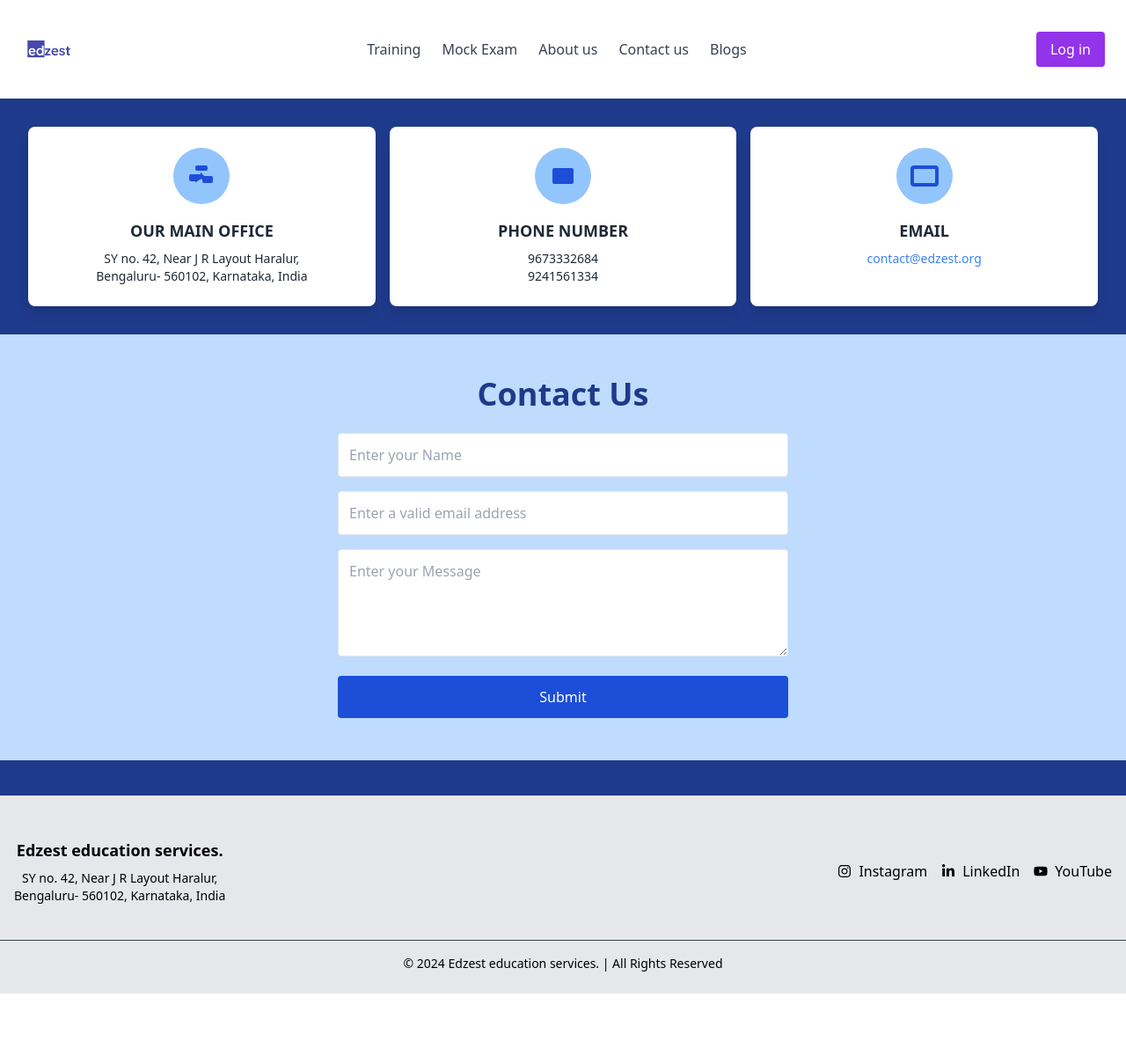
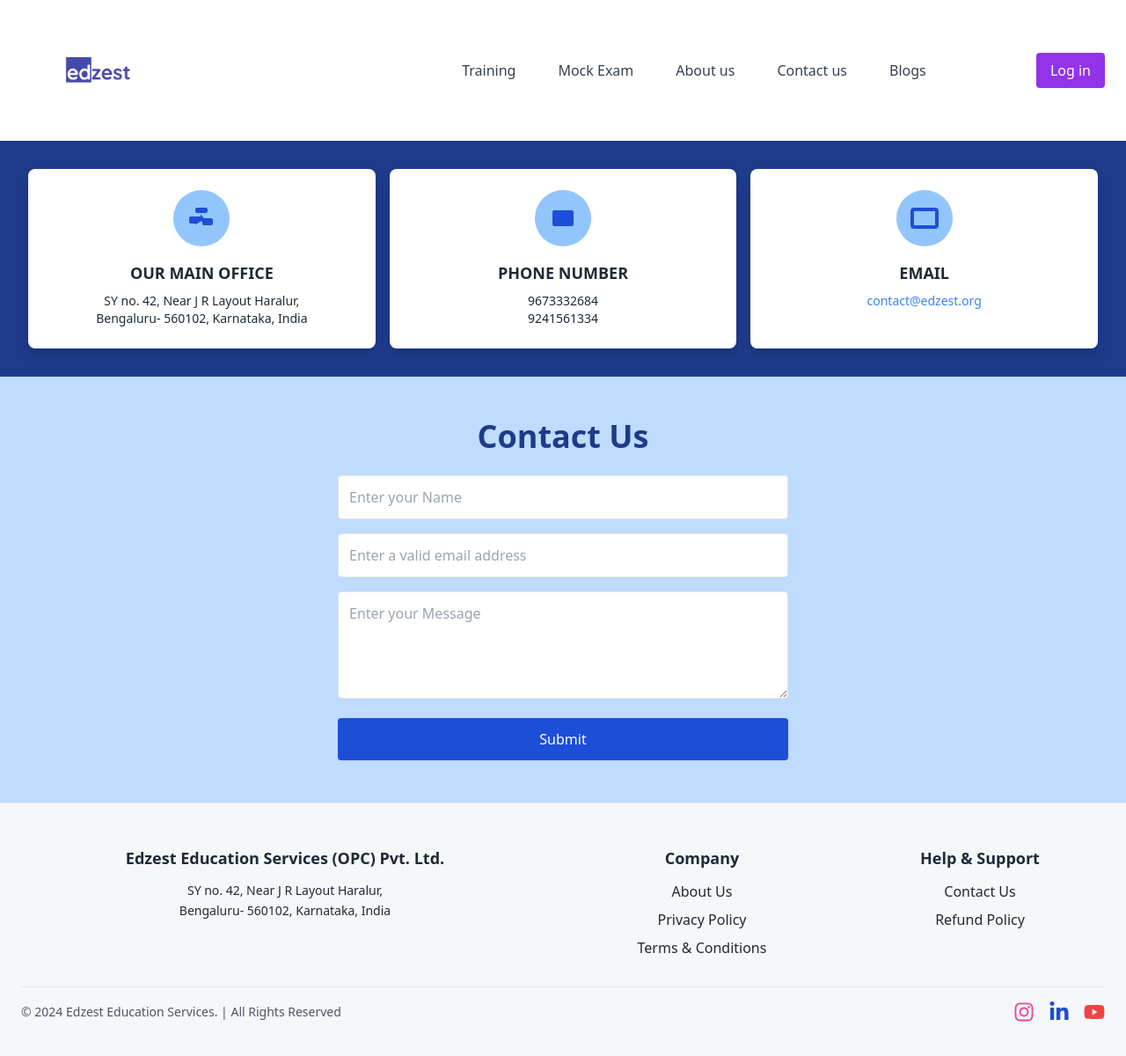
Before and after one commit to imtiyaz597/projectdoc, a React (Create React App) app: page /contact in a window 1280 px wide. Shown: the top 1200 px of the page at 88% size. Before the commit the page ends 1129 px from the top, so only its background shows below. Built offline with nearby package versions, Linux system fonts and the light colour scheme.

Commit message:
Normalize line endings

```diff
--- a/src/App.js
+++ b/src/App.js
@@ -17,7 +17,8 @@ import Blogs from "./components/Blogs"; // Blogs page
 import Footer from "./components/Footer";
 import Login from "./components/Login";
 import Contactus from "./components/Contactus";
-
+import PrivacyPolicy from "./components/Privacy Policy";
+import TermsConditions from "./components/Terms & Conditions";
 function App() {
   return (
     <div className="App">
@@ -53,7 +54,8 @@ function App() {
           <Route path="/contact" element={<Contactus />} />
           <Route path="/blogs" element={<Blogs />} />
           <Route path="/login" element={<Login />} />
-
+          <Route path="/privacypolicy" element={<PrivacyPolicy />} />
+          <Route path="/terms&conditions" element={<TermsConditions />} />
           {/* Catch-All Redirect */}
           <Route path="*" element={<Hero />} /> {/* Invalid route goes to home */}
         </Routes>
--- a/src/components/Banner.js
+++ b/src/components/Banner.js
@@ -27,9 +27,14 @@ const Announcement = () => {
         </p>
 
         {/* Button */}
-        <button className="bg-purple-600 text-white px-6 py-2 rounded-lg hover:bg-purple-700 transition duration-300">
-          Join Now
-        </button>
+        <a
+              href="https://exams.edzest.org/learn/batch/PMP-Exam-Prep-Jan"
+              target="_blank"
+              rel="noopener noreferrer"
+              className="inline-block bg-purple-600 hover:bg-purple-700 text-white font-semibold py-3 px-6 rounded-lg transition duration-300"
+            >
+              join now
+            </a>
       </div>
     </section>
   );
--- a/src/components/Contactus.js
+++ b/src/components/Contactus.js
@@ -1,7 +1,45 @@
-import React from "react";
+import React, { useState } from "react";
 import Footer from "./Footer";
 
 const ContactUs = () => {
+  const [formData, setFormData] = useState({
+    name: "",
+    email: "",
+    message: "",
+  });
+
+  const handleChange = (e) => {
+    const { name, value } = e.target;
+    setFormData({ ...formData, [name]: value });
+  };
+
+  const handleSubmit = (e) => {
+    e.preventDefault();
+
+
+    fetch("http://localhost:5000/contact", {
+      method: "POST",
+      headers: {
+        "Content-Type": "application/json",
+      },
+      body: JSON.stringify(formData), // Send form data to the backend
+    })
+      .then((response) => {
+        if (!response.ok) {
+          throw new Error("Failed to save data");
+        }
+        return response.text();
+      })
+      .then((message) => {
+        alert(message); // Show success message
+        setFormData({ name: "", email: "", message: "" }); // Clear form fields
+      })
+      .catch((error) => {
+        console.error("Error:", error);
+        alert("An error occurred. Please try again.");
+      });
+  };
+
   return (
     <div className="bg-blue-900 text-center text-gray-800">
       {/* Contact Info Section */}
@@ -22,7 +60,8 @@ const ContactUs = () => {
           </div>
           <h3 className="text-lg font-bold mt-4">OUR MAIN OFFICE</h3>
           <p className="text-sm mt-2">
-          SY no. 42, Near J R Layout Haralur, <br /> Bengaluru- 560102, Karnataka, India
+            SY no. 42, Near J R Layout Haralur, <br /> Bengaluru- 560102,
+            Karnataka, India
           </p>
         </div>
 
@@ -70,26 +109,35 @@ const ContactUs = () => {
       {/* Contact Form Section */}
       <div className="bg-blue-200 py-12">
         <h2 className="text-4xl font-bold text-blue-900 mb-6">Contact Us</h2>
-        <div className="max-w-lg mx-auto">
+        <form onSubmit={handleSubmit} className="max-w-lg mx-auto">
           <input
             type="text"
+            name="name"
             placeholder="Enter your Name"
+            value={formData.name}
+            onChange={handleChange}
             className="w-full p-3 mb-4 border rounded"
           />
           <input
             type="email"
+            name="email"
             placeholder="Enter a valid email address"
+            value={formData.email}
+            onChange={handleChange}
             className="w-full p-3 mb-4 border rounded"
           />
           <textarea
+            name="message"
             placeholder="Enter your Message"
             rows="4"
+            value={formData.message}
+            onChange={handleChange}
             className="w-full p-3 mb-4 border rounded"
           ></textarea>
-          <button className="w-full bg-blue-700 text-white py-3 rounded hover:bg-blue-600">
+          <button type="submit" className="w-full bg-blue-700 text-white py-3 rounded hover:bg-blue-600">
             Submit
           </button>
-        </div>
+        </form>
       </div>
 
       {/* Footer */}
--- a/src/components/Footer.js
+++ b/src/components/Footer.js
@@ -1,54 +1,71 @@
 import React from "react";
 import { FaInstagram, FaLinkedinIn, FaYoutube } from "react-icons/fa";
+import { Link } from "react-router-dom"; // Import Link
 
 const Footer = () => {
   return (
-    <footer className="bg-gray-200 text-black py-6 mt-10">
-      <div className="container mx-auto px-4 sm:flex sm:justify-between sm:items-center">
+    <footer className="bg-gray-100 text-gray-800 py-6 border-t shadow-md">
+      <div className="container mx-auto px-6">
+        <div className="grid grid-cols-1 md:grid-cols-4 gap-8">
           {/* Company Info */}
-        <div className="mb-4 sm:mb-0">
-          <h4 className="text-lg font-semibold mb-2">Edzest education services.</h4>
-          <p className="text-sm">
+          <div className="col-span-2">
+            <h4 className="text-lg font-semibold mb-3">Edzest Education Services (OPC) Pvt. Ltd.</h4>
+            <p className="text-sm leading-relaxed">
               SY no. 42, Near J R Layout Haralur,<br />
               Bengaluru- 560102, Karnataka, India
             </p>
           </div>
 
+          {/* Navigation Links */}
+          <div>
+            <h4 className="text-lg font-semibold mb-3">Company</h4>
+            <ul className="space-y-2">
+              <li><Link to="/about" className="hover:text-blue-500">About Us</Link></li>
+              <li><Link to="/privacypolicy" className="hover:text-blue-500">Privacy Policy</Link></li>
+              <li><Link to="/terms-and-conditions" className="hover:text-blue-500">Terms & Conditions</Link></li>
+            </ul>
+          </div>
+
+          <div>
+            <h4 className="text-lg font-semibold mb-3">Help & Support</h4>
+            <ul className="space-y-2">
+              <li><Link to="/contact" className="hover:text-blue-500">Contact Us</Link></li>
+              <li><Link to="/refund-policy" className="hover:text-blue-500">Refund Policy</Link></li>
+            </ul>
+          </div>
+        </div>
+
+        <div className="flex justify-between items-center mt-8 border-t pt-4">
+          <div className="text-sm text-gray-600">&copy; {new Date().getFullYear()} Edzest Education Services. | All Rights Reserved</div>
+
           {/* Social Media Links */}
           <div className="flex space-x-4">
-          {/* Social Media Icon Links */}
             <a
               href="https://instagram.com"
               target="_blank"
               rel="noopener noreferrer"
-            className="hover:text-pink-500 flex items-center space-x-2"
+              className="text-pink-500 text-2xl hover:opacity-75"
             >
               <FaInstagram />
-            <span>Instagram</span>
             </a>
             <a
               href="https://www.linkedin.com/company/edzest"
               target="_blank"
               rel="noopener noreferrer"
-            className="hover:text-blue-700 flex items-center space-x-2"
+              className="text-blue-700 text-2xl hover:opacity-75"
             >
               <FaLinkedinIn />
-            <span>LinkedIn</span>
             </a>
             <a
               href="https://www.youtube.com/@edzest"
               target="_blank"
               rel="noopener noreferrer"
-            className="hover:text-red-500 flex items-center space-x-2"
+              className="text-red-500 text-2xl hover:opacity-75"
             >
               <FaYoutube />
-            <span>YouTube</span>
             </a>
           </div>
         </div>
-
-      <div className="border-t border-gray-700 mt-4 pt-4 text-center text-sm">
-        &copy; {new Date().getFullYear()} Edzest education services. | All Rights Reserved
       </div>
     </footer>
   );
--- a/src/components/Hero.js
+++ b/src/components/Hero.js
@@ -12,12 +12,14 @@ const Hero = () => {
         <p className="text-gray-600">
           Your trusted partner in mastering project management with a focused approach to PMP® certification.
         </p>
-        <Link
-          to="/courses"
-          className="inline-block mt-4 px-6 py-3 bg-purple-600 text-white rounded hover:bg-purple-700"
-        >
-          Explore Courses
-        </Link>
+        <a
+              href="https://exams.edzest.org/learn/batch/PMP-Exam-Prep-Jan"
+              target="_blank"
+              rel="noopener noreferrer"
+              className="inline-block bg-purple-600 hover:bg-purple-700 text-white font-semibold py-3 px-6 rounded-lg transition duration-300"
+            >
+              Enroll Now
+            </a>
       </div>
 
       {/* Hero Image */}
--- a/src/components/Navbar.js
+++ b/src/components/Navbar.js
@@ -13,19 +13,19 @@ const Navbar = () => {
     <header className="bg-white shadow-md">
       <div className="container mx-auto px-6 py-4 flex justify-between items-center">
         {/* Logo */}
-        <div className="flex items-center space-x-2">
+        <div className="flex items-center space-x-4">
           <Link to="/">
-            <img src={Logo} alt="Logo" className="h-19 w-16 object-contain" />
+            <img src={Logo} alt="Logo" className="h-28 w-24 ml-10 object-contain"  />
           </Link>
         </div>
 
         {/* Desktop Navigation */}
-        <nav className="hidden md:flex space-x-6 text-gray-700 font-medium">
-          <Link to="/training" className="hover:text-purple-600">Training</Link>
-          <Link to="/mock-exam" className="hover:text-purple-600">Mock Exam</Link>
-          <Link to="/about" className="hover:text-purple-600">About us</Link>
-          <Link to="/contact" className="hover:text-purple-600">Contact us</Link>
-          <Link to="/blogs" className="hover:text-purple-600">Blogs</Link>
+        <nav className="hidden md:flex space-x-12 text-gray-700 font-medium">
+          <Link to="/training" className="hover:text-purple-600 ml-60">Training</Link>
+          <Link to="/mock-exam" className="hover:text-purple-600 ml-60">Mock Exam</Link>
+          <Link to="/about" className="hover:text-purple-600 ml-60">About us</Link>
+          <Link to="/contact" className="hover:text-purple-600 ml-60">Contact us</Link>
+          <Link to="/blogs" className="hover:text-purple-600 ml-60">Blogs</Link>
         </nav>
 
         {/* Hamburger Menu for Mobile */}
@@ -56,7 +56,7 @@ const Navbar = () => {
 
         {/* Log In Button */}
         <Link
-          to="/login"
+          to="https://exams.edzest.org/learn/account/signin"
           className="hidden md:flex px-4 py-2 bg-purple-600 text-white rounded hover:bg-purple-700"
         >
           Log in
--- a/src/components/Preparation.js
+++ b/src/components/Preparation.js
@@ -4,22 +4,22 @@ export default function PreparationOptions() {
   return (
     <div className="container mx-auto px-4 py-16">
       {/* Heading */}
-      <h1 className="text-5xl font-bold text-black mb-6">Preparation Options</h1>
-      <p className="text-lg text-gray-700 mb-12">
+      <h1 className="text-5xl font-bold text-black mb-6 text-center">Preparation Options</h1>
+      <p className="text-lg text-gray-700 mb-12 text-center">
         Empower your certification journey with our comprehensive preparation options.
         Choose from expert-led training, and real exam-like mock tests to achieve exam
-        success confidently
+        success confidently.
       </p>
 
       {/* Two Columns */}
-      <div className="grid grid-cols-1 lg:grid-cols-2 gap-8">
+      <div className="grid grid-cols-1 lg:grid-cols-2 gap-1 justify-items-center">
         {/* Card 1 */}
-        <div className="bg-purple-100 rounded-lg shadow-lg p-8">
+        <div className="bg-purple-100 rounded-lg shadow-lg p-8 w-96 text-center">
           <h2 className="text-xl font-bold text-purple-700 mb-4">PMP® Live Training</h2>
           <p className="text-gray-800 font-semibold mb-4">
             Master PMP® with Expert-Led Training & Free Mock Exam Access
           </p>
-          <ul className="text-gray-700 list-disc ml-5 mb-8 space-y-2">
+          <ul className="text-gray-700 list-disc list-inside mb-8 space-y-2">
             <li>35 contact hours</li>
             <li>40 hrs. of live training</li>
             <li>Recorded videos for revision</li>
@@ -35,12 +35,12 @@ export default function PreparationOptions() {
         </div>
 
         {/* Card 2 */}
-        <div className="bg-purple-50 rounded-lg shadow-lg p-8">
+        <div className="bg-purple-50 rounded-lg shadow-lg p-8 w-96 text-center">
           <h2 className="text-xl font-bold text-purple-700 mb-4">PMP® Mock Exam</h2>
           <p className="text-gray-800 font-semibold mb-4">
             Ace the PMP® Exam with Realistic Mock Tests
           </p>
-          <ul className="text-gray-700 list-disc ml-5 mb-8 space-y-2">
+          <ul className="text-gray-700 list-disc list-inside mb-8 space-y-2">
             <li>5 mini mock exams</li>
             <li>5 full length mock exams</li>
             <li>1:1 Personalised support</li>
@@ -48,12 +48,12 @@ export default function PreparationOptions() {
             <li>E-book</li>
             <li>Summary books</li>
           </ul>
-          <button className="bg-purple-700 hover:bg-purple-200 text-white font-semibold py-2 px-6 rounded">
+          <button className="bg-purple-700 hover:bg-purple-800 text-white font-semibold py-2 px-6 rounded">
             Enroll Now
           </button>
         </div>
+
       </div>
-
     </div>
   );
 }
--- a/src/components/Testimonial.js
+++ b/src/components/Testimonial.js
@@ -6,39 +6,39 @@ const testimonials = [
       role: "Project Manager",
       feedback:
         "The PMP certification training at Edzest helped me gain a comprehensive understanding of project management. The hands-on approach and real-world examples made the learning process engaging.",
-      image: "john-doe.jpg", // Assuming you have an image named john-doe.jpg
+      image: "/assets/Jawed Ahmad.png", // Correct path from public folder
     },
     {
       name: "Jane Smith",
       role: "Business Analyst",
       feedback:
         "The support provided throughout the course was exceptional. The personalized guidance and resources helped me achieve my certification smoothly.",
-      image: "jane-smith.jpg",
+      image: "/assets/junaid Amid khan.png", // Correct path from public folder
     },
     {
       name: "Michael Brown",
       role: "Software Engineer",
       feedback:
         "Edzest's innovative teaching methods and flexible learning schedule made the preparation for PMP certification seamless.",
-      image: "michael-brown.jpg",
+      image: "/assets/Kalesh Nair.png", // Correct path from public folder
     },
     {
       name: "Emily Davis",
       role: "Team Lead",
       feedback:
         "The course structure and interactive sessions allowed me to grasp difficult concepts efficiently. I highly recommend Edzest for PMP certification training.",
-      image: "emily-davis.jpg",
+      image: "/assets/Kishore kumar chelikhani.png", // Correct path from public folder
     },
     {
       name: "William Wilson",
       role: "Senior Consultant",
       feedback:
         "Outstanding experience! The tailored support and updated study materials made a huge difference in my certification journey.",
-      image: "william-wilson.jpg",
+      image: "/assets/Lakmal jeewananda.png", // Correct path from public folder
     },
-  ];
+];
 
-  const Testimonials = () => {
+const Testimonials = () => {
     return (
       <section className="container mx-auto px-6 py-16">
         <h2 className="text-4xl font-bold text-center text-gray-900 mb-8">
@@ -51,7 +51,7 @@ const testimonials = [
               className="flex-shrink-0 w-64 bg-white p-6 rounded-lg shadow-lg border border-gray-200"
             >
               <img
-                src={testimonial.image}
+                src={testimonial.image}  // Correct public path
                 alt={testimonial.name}
                 className="rounded-full w-24 h-24 object-cover mb-4 mx-auto"
               />
@@ -61,13 +61,13 @@ const testimonials = [
               <p className="text-gray-600 italic text-center">{testimonial.role}</p>
               <p className="text-gray-600 mt-4 text-center">{testimonial.feedback}</p>
               <button className="mt-4 px-4 py-2 bg-[#4748ac] text-white rounded hover:bg-[#37378c] block mx-auto">
-                View Full Review
+                Read more
               </button>
             </div>
           ))}
         </div>
       </section>
     );
-  };
+};
 
-  export default Testimonials;
+export default Testimonials;
--- a/src/components/Trainer.js
+++ b/src/components/Trainer.js
@@ -10,8 +10,8 @@ export default function TrainerProfile() {
       id: "training",
       label: "Training",
       heading: "Training Programs",
-      link: "mailto:trainer@example.com",
-      linkText: "Send an email",
+      link: "https://exams.edzest.org/learn/batch/PMP-Exam-Prep-Jan",
+      linkText: "Join an upcoming batch",
       description:
         "Learn from comprehensive training programs designed to help you succeed in certification and develop practical project management skills.",
     },
@@ -28,7 +28,7 @@ export default function TrainerProfile() {
       id: "education",
       label: "Education",
       heading: "Educational Background",
-      link: "mailto:trainer@example.com",
+      link: "contact@edzest.org",
       linkText: "Send an email",
       description:
         "Certified PMP® instructor with formal education in project management and leadership, ensuring the highest quality training.",
--- a/src/components/Training.js
+++ b/src/components/Training.js
@@ -178,7 +178,7 @@ const Hero = () => {
           </div>
           <div className="col-span-1 md:col-span-2 lg:col-span-3 flex justify-center my-8">
             <a
-              href="https://your-enroll-link.com"
+              href="https://exams.edzest.org/learn/batch/PMP-Exam-Prep-Jan"
               target="_blank"
               rel="noopener noreferrer"
               className="inline-block bg-purple-600 hover:bg-purple-700 text-white font-semibold py-3 px-6 rounded-lg transition duration-300"
```
Lines whose indentation alone changed are shown as unchanged.
